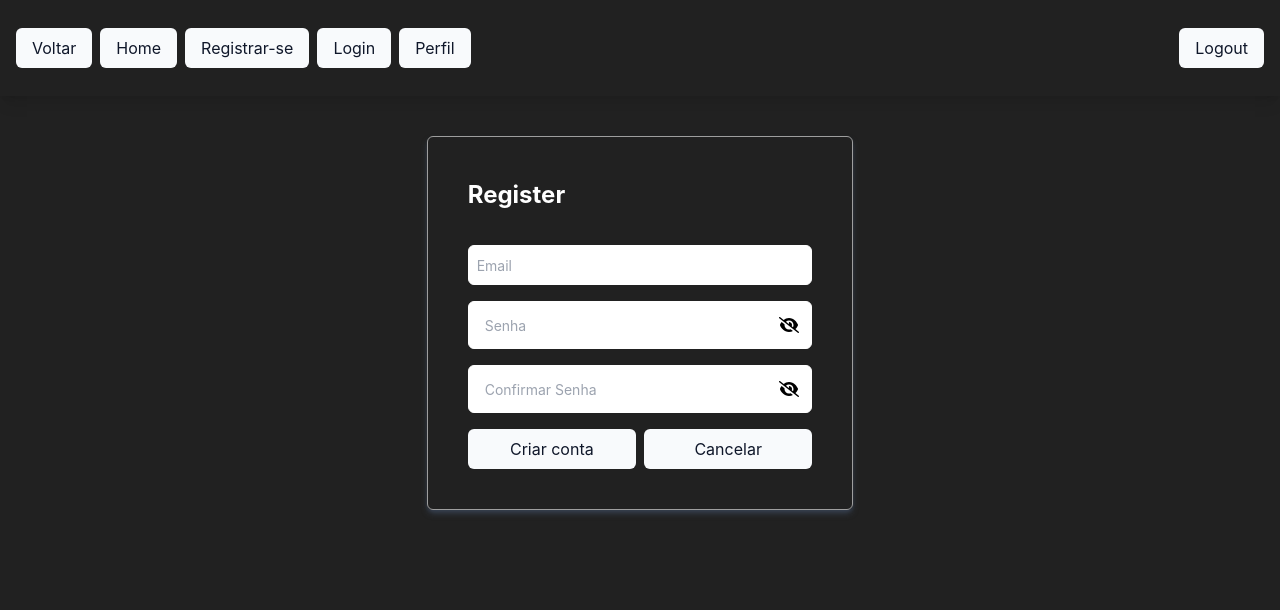
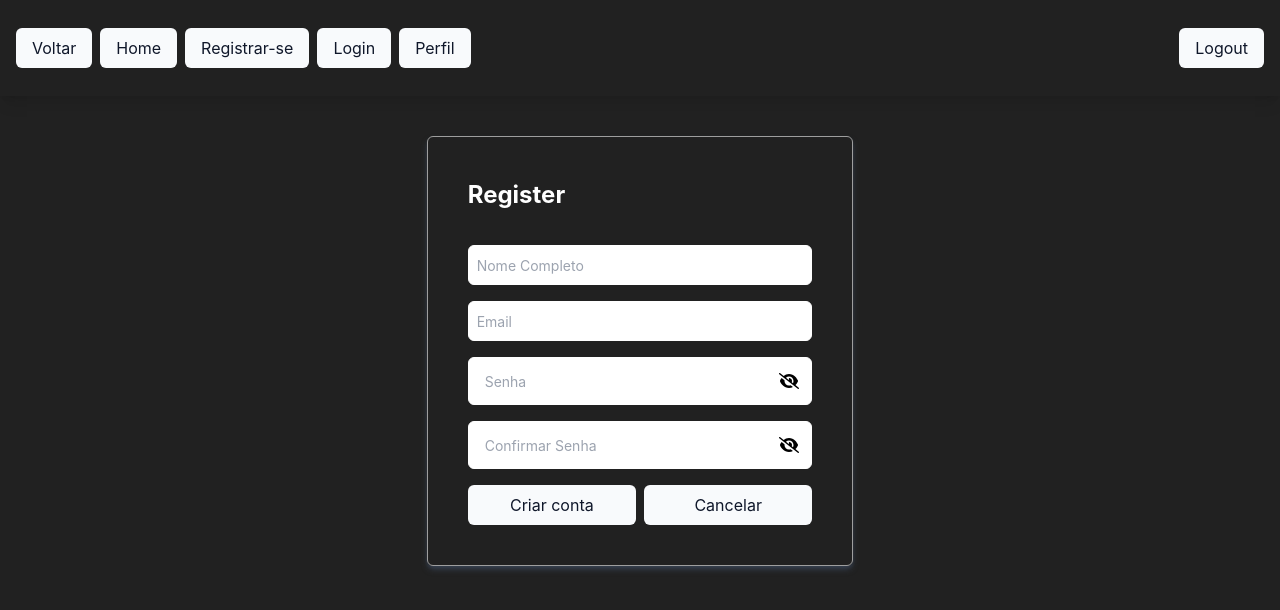
Before and after one commit to GUGALU/projeto-leilao, a Next.js app: page /register in a window 1280 px wide. Shown: the top 610 px of the page. Built offline with nearby package versions, Linux system fonts and the light colour scheme.

Commit message:
feat: auth integration

```diff
--- a/app/register/page.jsx
+++ b/app/register/page.jsx
@@ -11,6 +11,7 @@ import { registerUser } from "@/service/authService";
 
 const schema = z
   .object({
+    name: z.string().nonempty("Nome é obrigatório"),
     email: z.string().email("Email inválido").nonempty("Email é obrigatório"),
     password: z
       .string()
@@ -37,14 +38,13 @@ export default function Register() {
     register,
     handleSubmit,
     formState: { errors },
-    setError,
   } = useForm({
     resolver: zodResolver(schema),
   });
 
   const onSubmit = async (data) => {
     try {
-      await registerUser({ email: data.email, password: data.password });
+      await registerUser({ name: data.name, email: data.email, password: data.password });
     } catch (error) {
       console.error(error);
     }
@@ -55,6 +55,17 @@ export default function Register() {
       <div className="flex flex-col w-1/3 rounded-md shadow-md shadow-gray-700 border border-brand-gray-medium p-10 gap-8">
         <h1 className="text-2xl font-bold">Register</h1>
         <form onSubmit={handleSubmit(onSubmit)} className="flex flex-col gap-4">
+        <div>
+            <Input
+              {...register("name")}
+              placeholder="Nome Completo"
+              variant="form"
+              className="w-full"
+            />
+            {errors.name && (
+              <p className="text-red-500 text-sm">{errors.name.message}</p>
+            )}
+          </div>
           <div>
             <Input
               {...register("email")}
--- a/service/api-management.ts
+++ b/service/api-management.ts
@@ -7,6 +7,17 @@ export const api = axios.create({
   withCredentials: true,
   timeout: 1000000,
 });
+
+api.interceptors.request.use(
+  config => {
+    const token = localStorage.getItem("token");
+    if (token) {
+      config.headers.Authorization = `Bearer ${token}`;
+    }
+    return config;
+  },
+  error => Promise.reject(error)
+)
 
 api.interceptors.response.use(
   (response) => response,
--- a/service/authService.ts
+++ b/service/authService.ts
@@ -60,9 +60,9 @@ export const registerUser = async (user: any) => {
   }
 };
 
-export const sendVerificationEmail = async (email: string) => {
+export const sendVerificationEmail = async (data) => {
   try {
-    const response = await api.post('/auth/send-code', email);
+    const response = await api.post('/auth/send-code', data);
     return response.data;
   } catch (error) {
     console.error('Error sending verification email:', error);
```
Also changed, not shown: app/category/page.jsx (added).
